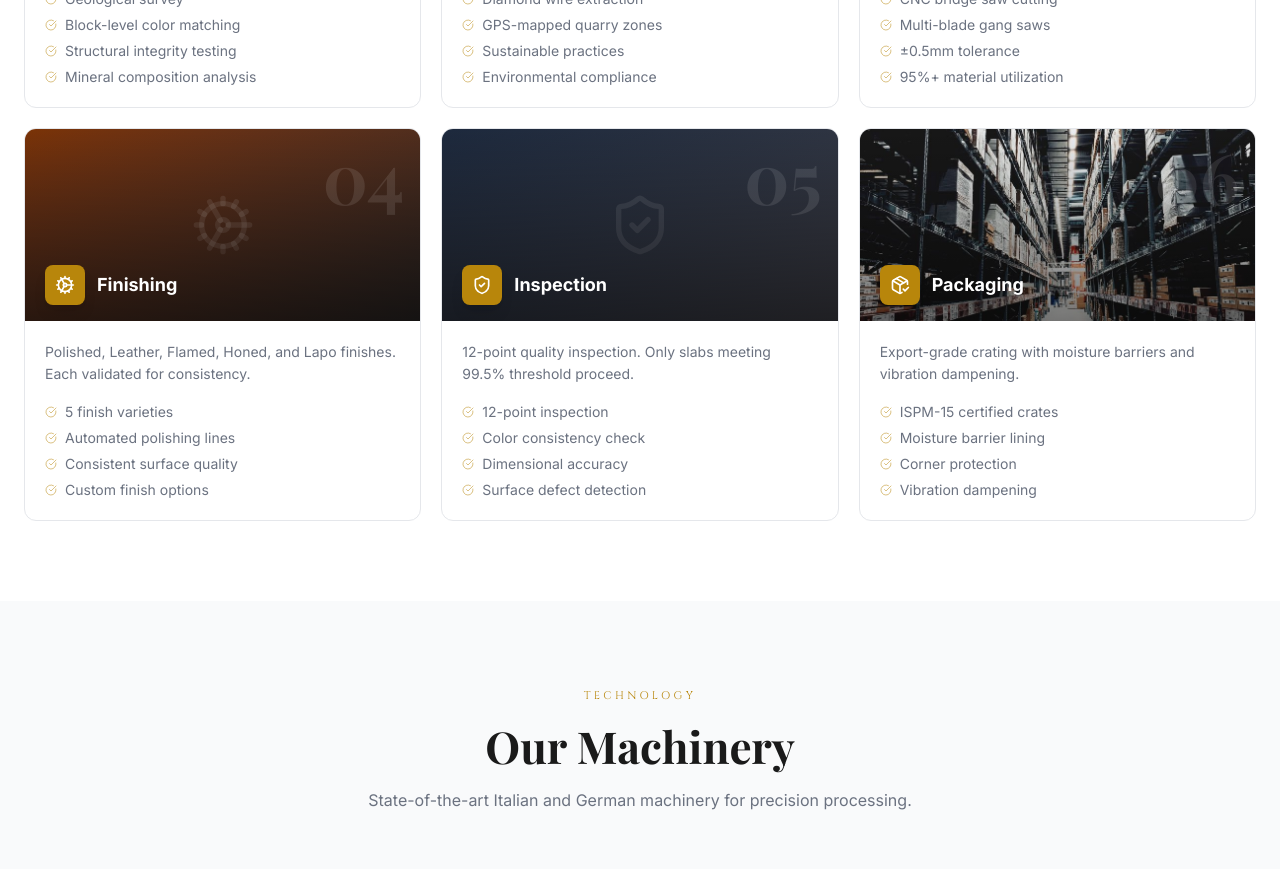
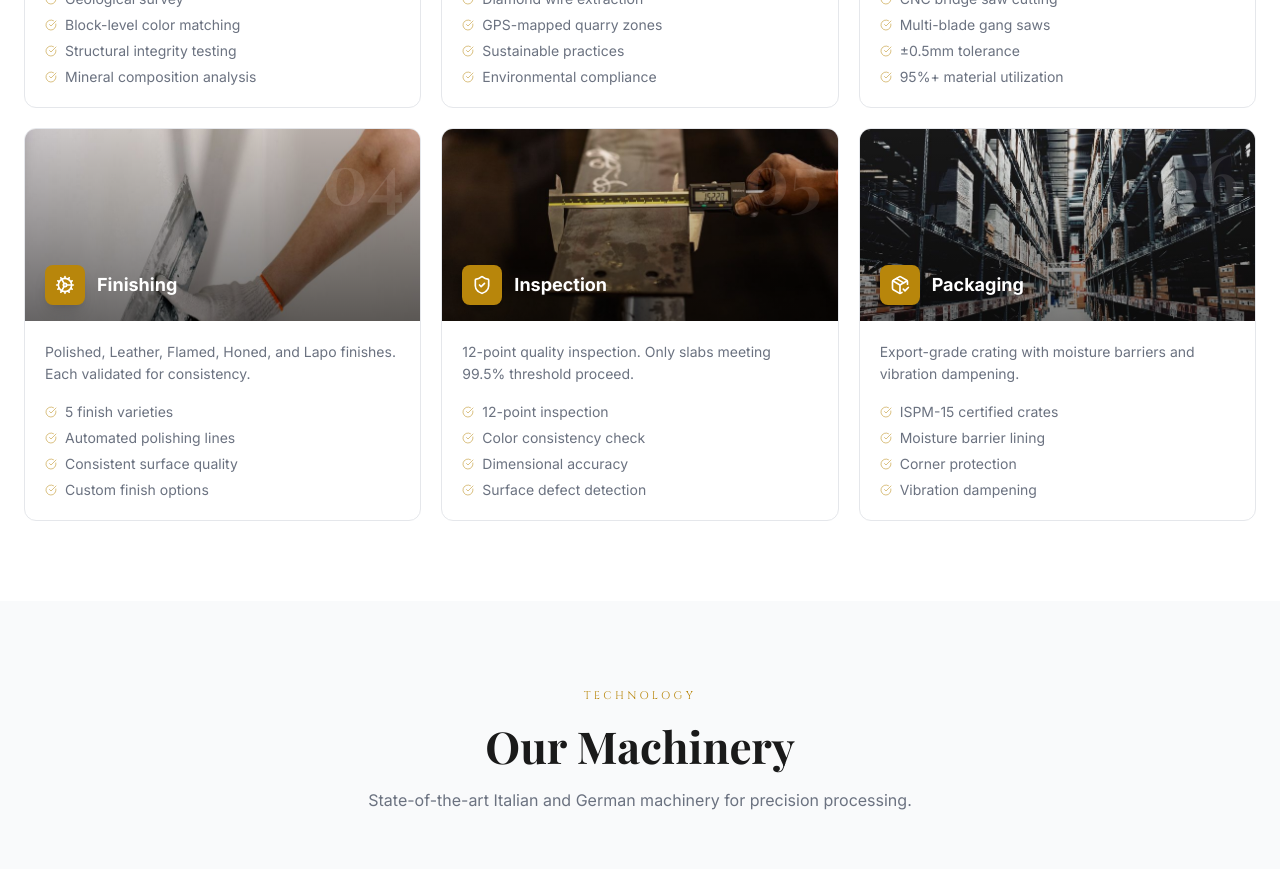
Before and after one commit to vanshDalal521/Gradient-stone, a Next.js app: page /manufacturing in a window 1280 px wide. Shown: the part 980-1849 px from the top of the page. Built offline with nearby package versions, Linux system fonts and the light colour scheme; a web font is replaced by a local one.

Commit message:
Add finishing and inspection process images, remove gradient fallbacks

```diff
--- a/src/app/manufacturing/ManufacturingPageClient.tsx
+++ b/src/app/manufacturing/ManufacturingPageClient.tsx
@@ -15,7 +15,6 @@ const steps = [
     description: "Handpicked from India's finest quarries. Each block inspected for color and structural integrity.",
     details: ["Geological survey", "Block-level color matching", "Structural integrity testing", "Mineral composition analysis"],
     image: "/images/process/selection.jpg",
-    hasImage: true,
   },
   {
     icon: Pickaxe,
@@ -23,7 +22,6 @@ const steps = [
     description: "Diamond wire saws extract blocks with minimal waste. Sustainable quarrying practices.",
     details: ["Diamond wire extraction", "GPS-mapped quarry zones", "Sustainable practices", "Environmental compliance"],
     image: "/images/process/extraction.jpg",
-    hasImage: true,
   },
   {
     icon: Scissors,
@@ -31,23 +29,20 @@ const steps = [
     description: "CNC bridge saws slice blocks into slabs with ±0.5mm precision.",
     details: ["CNC bridge saw cutting", "Multi-blade gang saws", "±0.5mm tolerance", "95%+ material utilization"],
     image: "/images/process/cutting.jpg",
-    hasImage: true,
   },
   {
     icon: Cog,
     title: "Finishing",
     description: "Polished, Leather, Flamed, Honed, and Lapo finishes. Each validated for consistency.",
     details: ["5 finish varieties", "Automated polishing lines", "Consistent surface quality", "Custom finish options"],
-    hasImage: false,
-    gradient: "from-amber-900 to-stone-800",
+    image: "/images/process/finishing.jpg",
   },
   {
     icon: ShieldCheck,
     title: "Inspection",
     description: "12-point quality inspection. Only slabs meeting 99.5% threshold proceed.",
     details: ["12-point inspection", "Color consistency check", "Dimensional accuracy", "Surface defect detection"],
-    hasImage: false,
-    gradient: "from-slate-800 to-zinc-700",
+    image: "/images/process/inspection.jpg",
   },
   {
     icon: PackageCheck,
@@ -55,7 +50,6 @@ const steps = [
     description: "Export-grade crating with moisture barriers and vibration dampening.",
     details: ["ISPM-15 certified crates", "Moisture barrier lining", "Corner protection", "Vibration dampening"],
     image: "/images/process/packaging.jpg",
-    hasImage: true,
   },
 ];
 
@@ -125,21 +119,15 @@ export function ManufacturingPageClient() {
                 transition={{ delay: i * 0.08, duration: 0.5 }}
                 className="bg-white border border-border rounded-xl overflow-hidden hover-lift group"
               >
-                {/* Image / Gradient Header */}
-                <div className={`relative h-48 overflow-hidden ${step.hasImage ? '' : `bg-gradient-to-br ${step.gradient}`}`}>
-                  {step.hasImage ? (
+                {/* Image Header */}
+                <div className="relative h-48 overflow-hidden">
                     <Image
-                      src={step.image!}
+                      src={step.image}
                       alt={step.title}
                       fill
                       className="object-cover transition-transform duration-700 ease-out group-hover:scale-105"
                       sizes="(max-width: 768px) 100vw, (max-width: 1024px) 50vw, 33vw"
                     />
-                  ) : (
-                    <div className="absolute inset-0 flex items-center justify-center">
-                      <step.icon className="w-16 h-16 text-white/10" />
-                    </div>
-                  )}
                   <div className="absolute inset-0 bg-gradient-to-t from-black/50 to-transparent" />
                   <div className="absolute top-3 right-4 text-[70px] font-bold text-white/10 font-[family-name:var(--font-playfair)] leading-none select-none">
                     0{i + 1}
```
Also changed, not shown: public/images/process/finishing.jpg (added), public/images/process/inspection.jpg (added).
